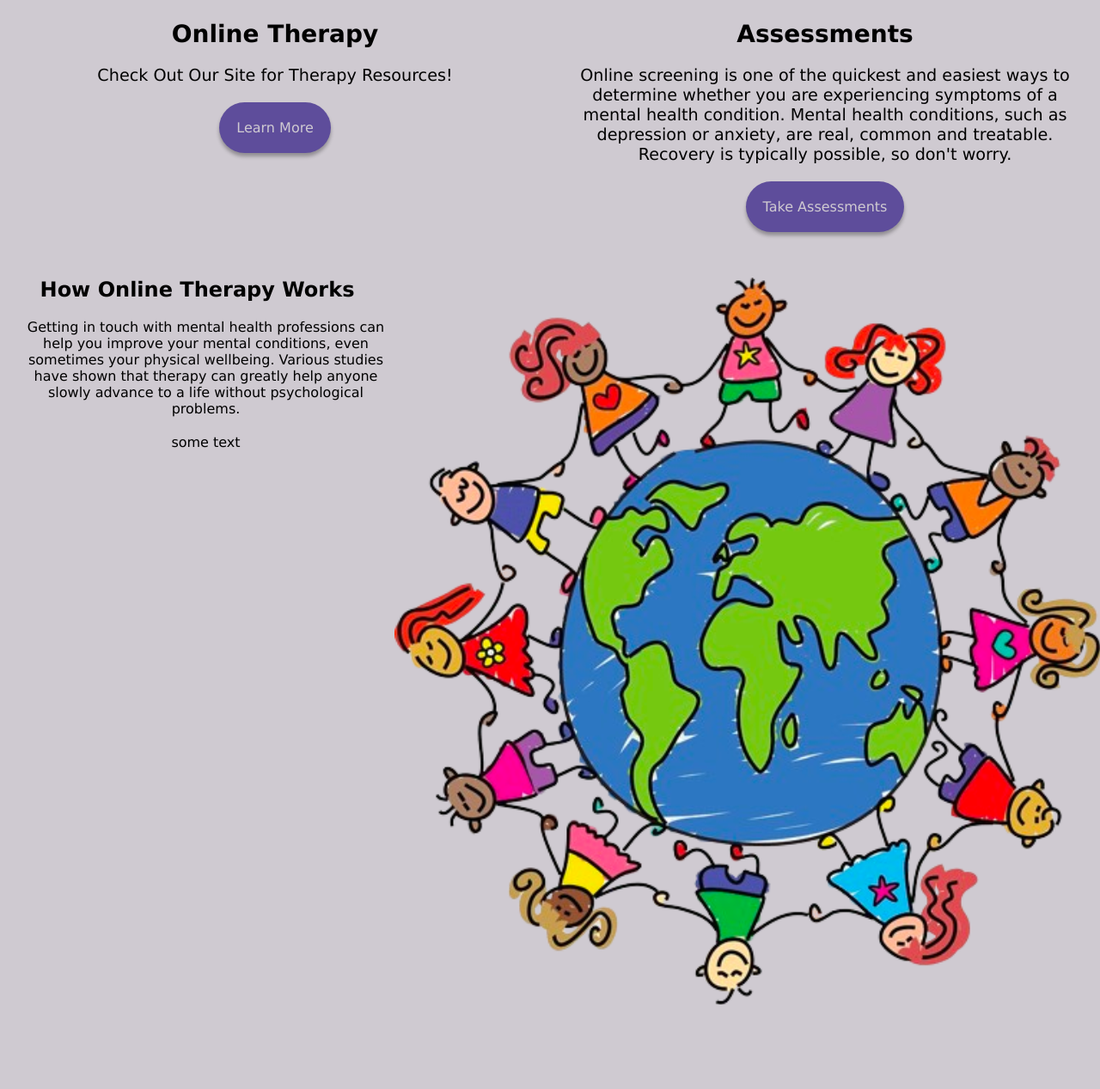
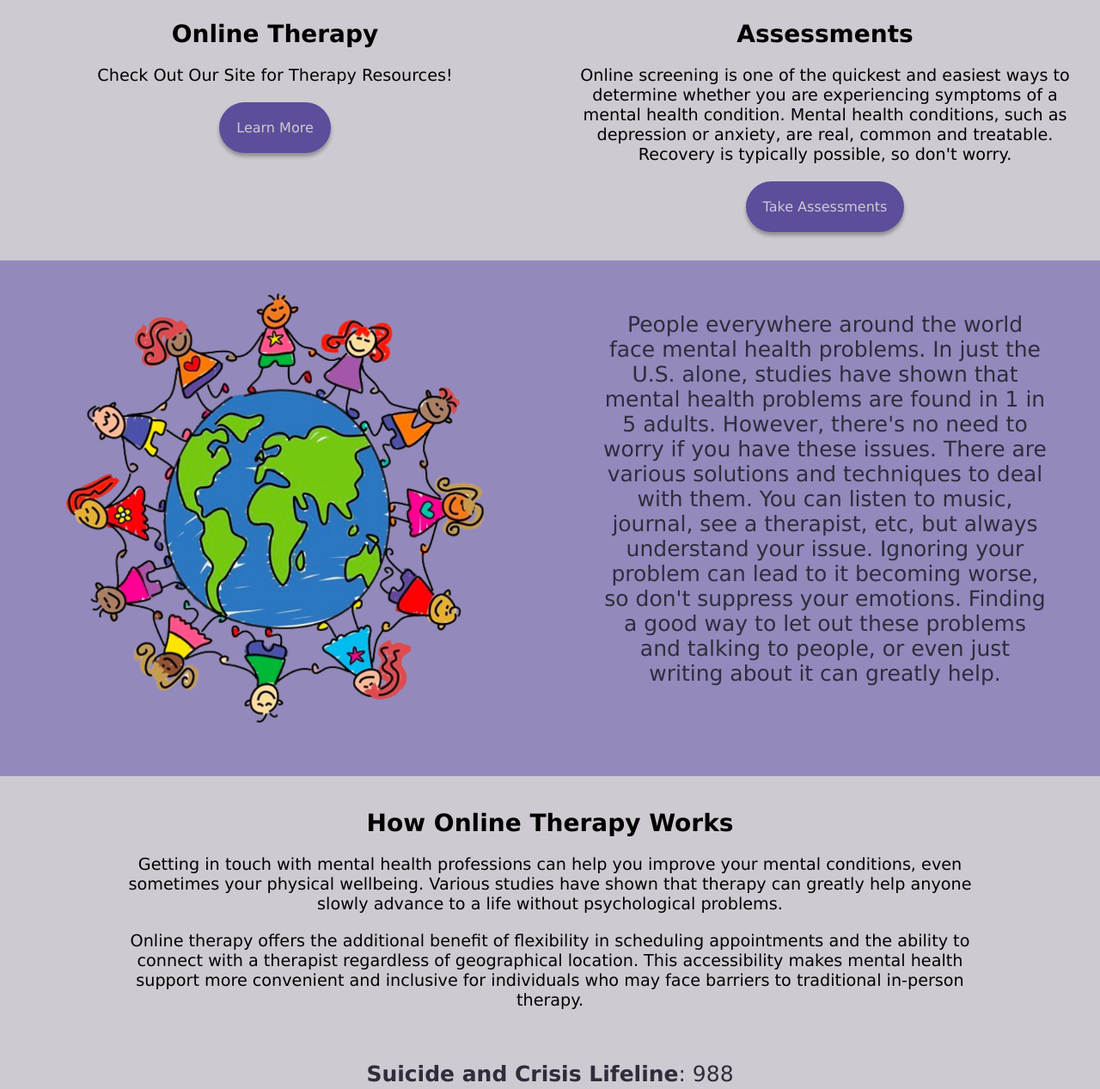
Before and after one commit to kermif/wellness-center, a plain HTML site: page index.html in a window 1280 px wide. Shown: the part 695-1962 px from the top of the page at 86% size. Before the commit the page ends 1864 px from the top, so only its background shows below. Drawn offline with Linux system fonts and the light colour scheme; a web font is replaced by a local one.

Commit message:
edit
Co-authored-by: hacnguyen <amythebuddy@users.noreply.github.com>
Co-authored-by: mahika-khare <mahika-khare@users.noreply.github.com>
Co-authored-by: faaizahk <faaizahk@users.noreply.github.com>

```diff
--- a/home.css
+++ b/home.css
@@ -58,25 +58,32 @@ body {
     height: 430px;
     color:#cfcad1;
 }
-.column3 {
+.column3, .column4 {
     width:50%;
     float:left;
     height:300px;
 }
-.column4{
-    width:50%;
-    float:left;
-    height:300px;
+.column5, .column6 {
+    width: 50%;
+    float: left;
+    height:600px;
+    background-color: #9389bd;
+    text-align: center;
+    z-index: 0;
+    position: relative;
 }
+
 .column4 h2,
-.column3 h2 {
+.column3 h2,
+.section3 h2{
     font-size: 1.75rem;
 }
 .column4 p,
-.column3 p {
+.column3 p,
+.section3 p {
     font-size: 1.2rem;
 }
-img {
+.column1 img {
     float: right;
     clear: both;
 }
@@ -88,11 +95,17 @@ center {
 }
 h6 {
     font-size: 25px;
-    margin: 60px 60px 80px 60px;
+    margin: 60px 60px 60px 60px;
     padding-top: 430px;
     text-align:center;
     color: #2f2d3b;
     font-weight:normal;
+}
+h6.people {
+    padding-top: 0px;
+}
+h6.hotline {
+    padding-top: 0px;
 }
 p {
     font-size: 16px;
@@ -101,7 +114,12 @@ p {
 }
 h2 {
     text-align: center;
+    padding-top: 20px;
 }
+h2.therapy {
+    padding-top: 90px;
+}
+
 button {
     display: block;
     margin:auto;
@@ -117,13 +135,16 @@ button {
 }
 .popup {
     visibility: hidden;
-    background-color:#9389bd;
+    background-color:#5e4d9b;
     border-radius: 20px;
     text-align: center;
     width: 300px;
     height: 120px;
     display: block;
     margin: auto;
+    z-index: 1;
+    position: relative;
+    box-shadow: 0 4px 4px 0 rgba(0,0,0,.3);
 }
 button.hide {
     float:right;
@@ -133,7 +154,15 @@ button.hide {
     background-color: #6768ab;
     color: #cfcad1;
 }
-.asdf {
-    height: 500px;
-    background-color:#9389bd;
+.section2 {
+    height: 50rem;
+    width: 100%;
 }
+.section3 {
+    width: 80%;
+    margin: 3rem auto;
+}
+a{
+    color:inherit;
+    color:#cfcad1;
+}
--- a/index.html
+++ b/index.html
@@ -69,15 +69,27 @@
         </div>
     </div>
     <div class="section2">
-        <img src="HoldingHands.png" alt="A ground of people holding hands">
+        <div class="column5">
+            <br><br><img src="HoldingHands.png" alt="A ground of people holding hands" height = "500">
+        </div>
+        <br><div class="column6">
+           <h6 class="people">People everywhere around the world face mental health problems.
+            In just the U.S. alone, studies have shown that mental health problems are found in 1 in 5 adults.
+            However, there's no need to worry if you have these issues.
+            There are various solutions and techniques to deal with them.
+            You can listen to music, journal, see a therapist, etc, but always understand your issue.
+            Ignoring your problem can lead to it becoming worse, so don't suppress your emotions.
+            Finding a good way to let out these problems and talking to people, or even just writing about it can greatly help. </h6>
+        </div>
+
     </div>
-    <div>
-        <h2 id="therapy">How Online Therapy Works</h2>
-        <p>Getting in touch with mental health professions can help you improve your mental conditions, even sometimes your physical wellbeing. Various studies have shown that therapy can greatly help anyone slowly advance to a life without psychological problems.</p>
-        <p>some text</p>
+    <div class = "section3">
+        <h2 id="therapy" class="therapy">How Online Therapy Works</h2>
+        <p>Getting in touch with mental health professions can help you improve your mental conditions, even sometimes your physical wellbeing.
+            Various studies have shown that therapy can greatly help anyone slowly advance to a life without psychological problems.</p>
+        <p>Online therapy offers the additional benefit of flexibility in scheduling appointments and the ability to connect with a therapist regardless of geographical location. This accessibility makes mental health support more convenient and inclusive for individuals who may face barriers to traditional in-person therapy.</p>
+        <h6 class="hotline"><b>Suicide and Crisis Lifeline</b>: 988</h6>
     </div>
-
-
 
 </body>
 </html>
```
